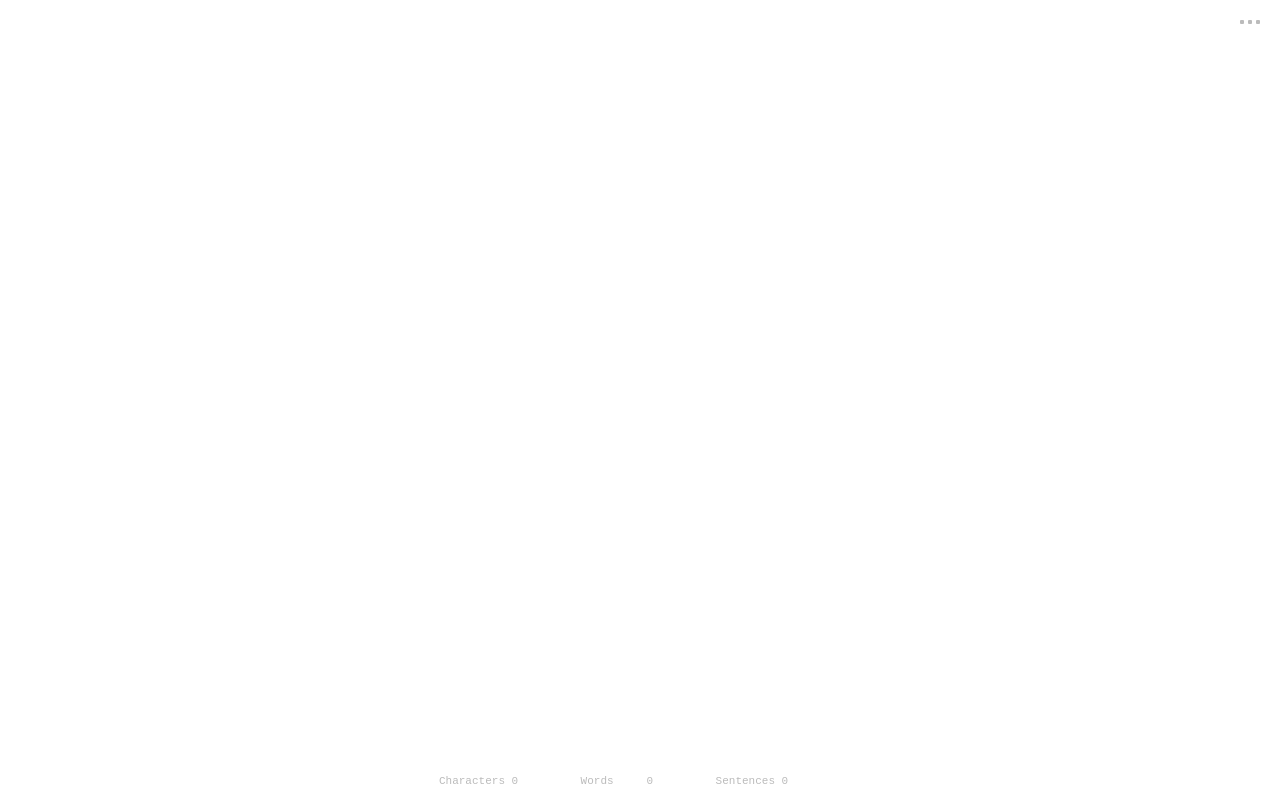
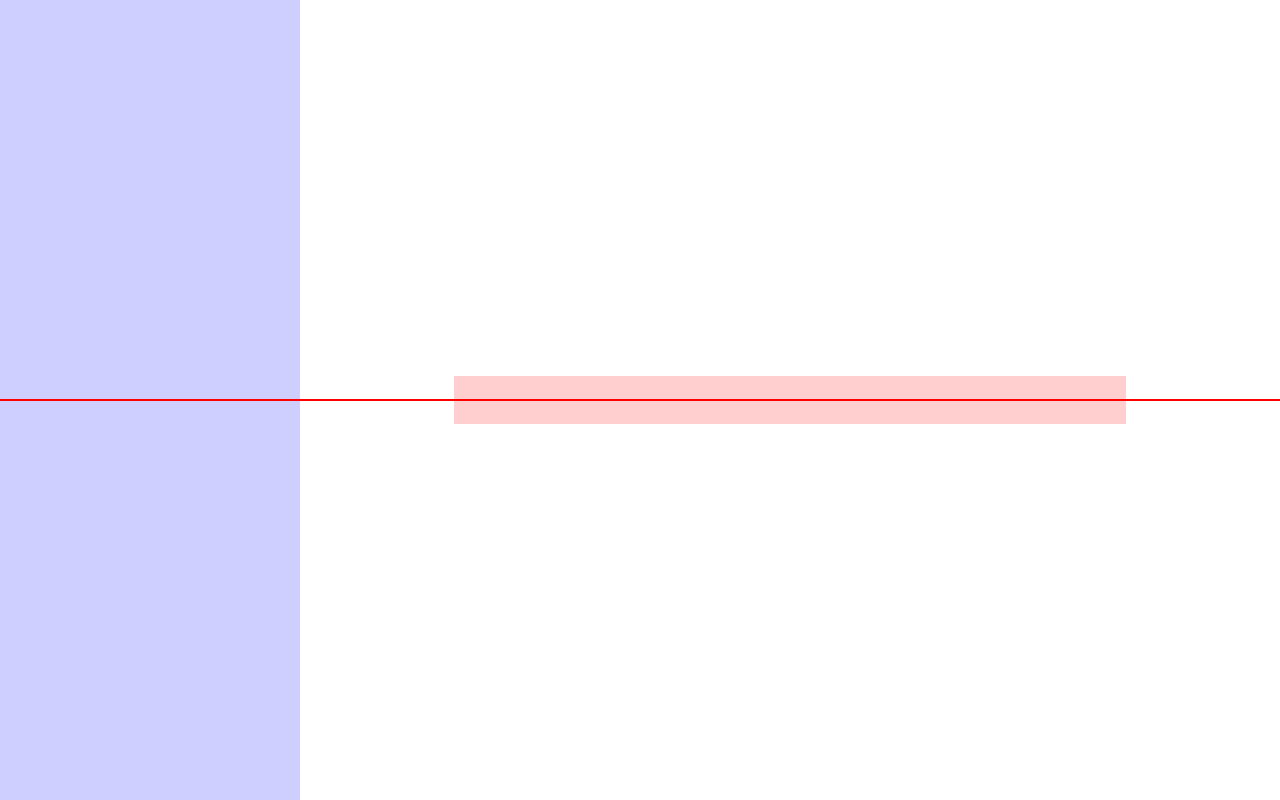
Before and after one commit to stephenmatheis/line-writer, a React (Vite) app: page / in a window 1280 px wide. Built offline with nearby package versions, Linux system fonts and the light colour scheme.

Commit message:
feat: sidebar (WIP)

```diff
--- a/src/app.scss
+++ b/src/app.scss
@@ -38,7 +38,24 @@
 
 body {
     margin: 0;
-    padding-top: calc(50dvh - 24px);
-    padding-bottom: calc(50dvh - 24px);
-    font-size: 16px;
+
+    // padding-top: calc(50dvh - 24px);
+    // padding-bottom: calc(50dvh - 24px);
+    // font-size: 16px;
+
+    overflow: hidden;
 }
+
+#root {
+    display: flex;
+    // justify-content: center;
+    // align-items: center;
+
+    height: 100dvh;
+
+    overflow: hidden;
+
+    // padding-top: calc(50dvh - 24px);
+    // padding-bottom: calc(50dvh - 24px);
+    // font-size: 16px;
+}
--- a/src/app.tsx
+++ b/src/app.tsx
@@ -1,13 +1,15 @@
+import { ThemeProvider } from '@/providers/theme-provider';
+import { MenuProvider } from '@/providers/menu-provider';
+import { Sidebar } from '@/components/sidebar/sidebar';
 import { MenuButton } from '@/components/menu-button';
 import { Editor } from '@/components/editor';
-import { MenuProvider } from '@/providers/menu-provider';
-import { ThemeProvider } from './providers/theme-provider';
 
 export default function App() {
     return (
         <ThemeProvider>
             <MenuProvider>
-                <MenuButton />
+                <Sidebar />
+                {/* <MenuButton /> */}
                 <Editor />
             </MenuProvider>
         </ThemeProvider>
--- a/src/components/editor/editor.module.scss
+++ b/src/components/editor/editor.module.scss
@@ -1,3 +1,14 @@
+.editor-scroll-ctr {
+    // flex: 1;
+    // height: 100dvh;
+
+    padding-top: calc(50dvh - 24px);
+    padding-bottom: calc(50dvh - 24px);
+
+    flex: 1;
+    // display: flex;
+    overflow: auto;
+
     .editor {
         position: relative;
         display: flex;
@@ -5,7 +16,10 @@
         width: 100%;
         margin: 0 auto;
 
-    // background-color: #ff000030;
+        background-color: #ff000030;
+
+        font-size: 16px;
+        overflow: auto;
 
         &,
         .overlay,
@@ -67,9 +81,10 @@
             white-space: pre-wrap;
         }
     }
+}
 
 .bar {
-    display: none;
+    // display: none;
 
     position: fixed;
     width: 100vw;
--- a/src/components/editor/editor.tsx
+++ b/src/components/editor/editor.tsx
@@ -1,5 +1,4 @@
 // https://chatgpt.com/share/ee4b1b02-bc03-46cf-bc2c-6c943f386782
-
 import {
     ChangeEvent,
     ClipboardEvent,
@@ -15,6 +14,7 @@ export function Editor() {
     const [content, setContent] = useState(localStorage.getItem('note') || '');
     const [cursorPos, setCursorPos] = useState(0);
     const textAreaRef = useRef<HTMLTextAreaElement>(null);
+    const scrollCtrRef = useRef<HTMLDivElement>(null);
 
     function handleInput(event: ChangeEvent<HTMLTextAreaElement>) {
         const newText = event.target.value;
@@ -48,7 +48,7 @@ export function Editor() {
 
             resize(event.target as HTMLElement);
 
-            scrollBodyToBottom();
+            scrollCtrToBottom();
         }, 0);
     }
 
@@ -72,9 +72,11 @@ export function Editor() {
         );
     }
 
-    function scrollBodyToBottom() {
-        window.scrollTo({
-            top: document.documentElement.scrollHeight,
+    function scrollCtrToBottom() {
+        if (!scrollCtrRef.current) return;
+
+        scrollCtrRef.current.scrollTo({
+            top: scrollCtrRef.current.scrollHeight,
         });
     }
 
@@ -93,7 +95,7 @@ export function Editor() {
             return;
         }
 
-        scrollBodyToBottom();
+        scrollCtrToBottom();
     }, [content]);
 
     useEffect(() => {
@@ -107,7 +109,7 @@ export function Editor() {
 
             resize(textAreaRef.current);
 
-            scrollBodyToBottom();
+            scrollCtrToBottom();
         }, 0);
 
         // FIXME: Scrolls on mobile when clicking menu
@@ -131,6 +133,7 @@ export function Editor() {
 
     return (
         <>
+            <div ref={scrollCtrRef} className={styles['editor-scroll-ctr']}>
                 <div className={styles.editor}>
                     <div className={styles.overlay} aria-hidden="true">
                         {highlightText(content)}
@@ -147,7 +150,8 @@ export function Editor() {
 
                     <div className={styles.bar} />
                 </div>
-            <StatusBar content={content} />
+            </div>
+            {/* <StatusBar content={content} /> */}
         </>
     );
 }
--- /dev/null
+++ b/src/components/sidebar/sidebar.module.scss
@@ -0,0 +1,11 @@
+.sidebar {
+    // display: none;
+
+    // position: fixed;
+    // top: 0;
+    // left: 0;
+
+    width: 300px;
+    height: 100dvh;
+    background-color: #0000ff30;
+}
--- /dev/null
+++ b/src/components/sidebar/sidebar.tsx
@@ -0,0 +1,11 @@
+import styles from './sidebar.module.scss';
+
+export function Sidebar() {
+    return (
+        <div className={styles.sidebar}>
+            <div className={styles.icon}>
+                <div className={styles.line} />
+            </div>
+        </div>
+    );
+}
```
Also changed, not shown: src/components/sidebar/index.ts (added). Lines whose indentation alone changed are shown as unchanged.
